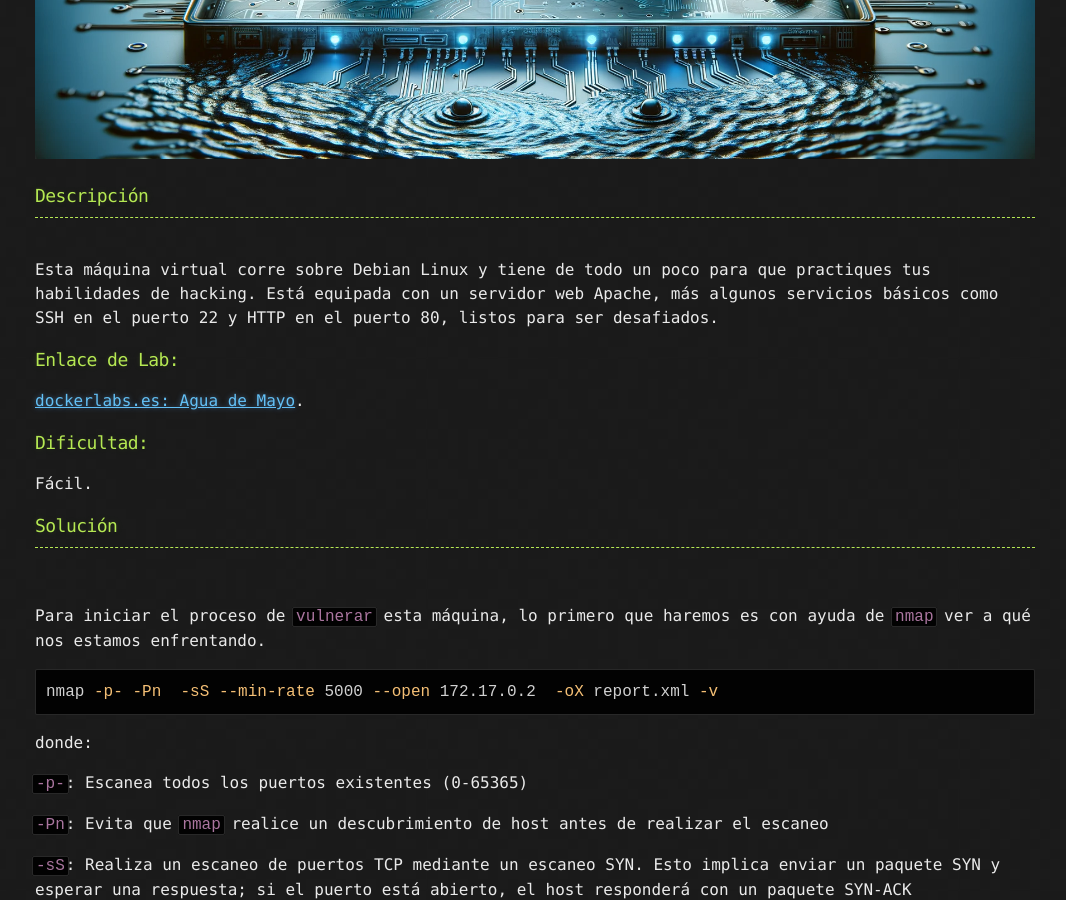
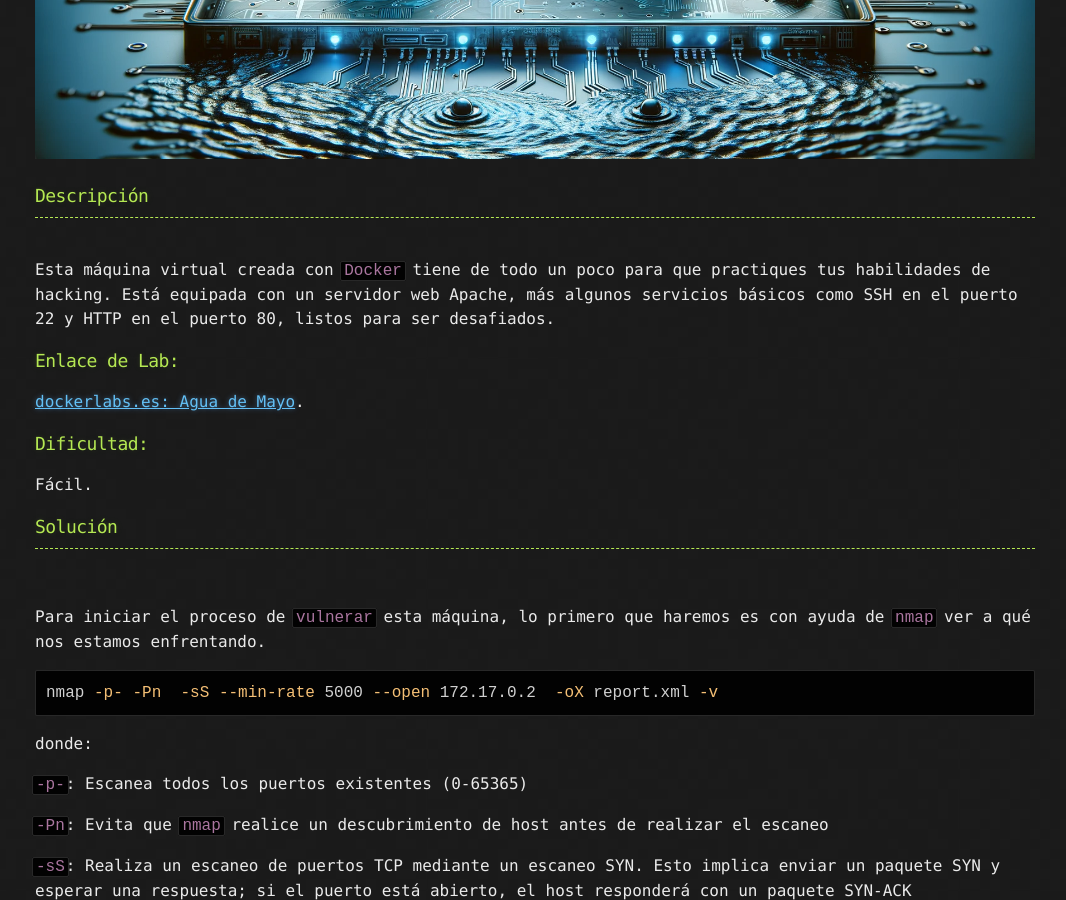
Before and after one commit to RubelPerez/rubelperez.github.io, a Jekyll site: the page built from blog/_posts/2024-05-06-dockerlabs-es-maquina-agua-de-mayo.md, in a window 1280 px wide and 900 px high, scrolled down 706 px. Shown: the whole window, without its empty margins (105-1171 px from the left). Built offline with Jekyll 4.4.1, drawn with Linux system fonts in a browser that asks for light colours.

Commit message:
agua de mayo fix

```diff
--- a/blog/_posts/2024-05-06-dockerlabs-es-maquina-agua-de-mayo.md
+++ b/blog/_posts/2024-05-06-dockerlabs-es-maquina-agua-de-mayo.md
@@ -15,7 +15,7 @@ image: /blog/assets/dockerlabs.es_agua_de_mayo/portada.png
 ### Descripción
 * * *
 <br>
-Esta máquina virtual corre sobre Debian Linux y tiene de todo un poco para que practiques tus habilidades de hacking. Está equipada con un servidor web Apache, más algunos servicios básicos como SSH en el puerto 22 y HTTP en el puerto 80, listos para ser desafiados.
+Esta máquina virtual creada con `Docker` tiene de todo un poco para que practiques tus habilidades de hacking. Está equipada con un servidor web Apache, más algunos servicios básicos como SSH en el puerto 22 y HTTP en el puerto 80, listos para ser desafiados.
 
 
 ### Enlace de Lab:
```
